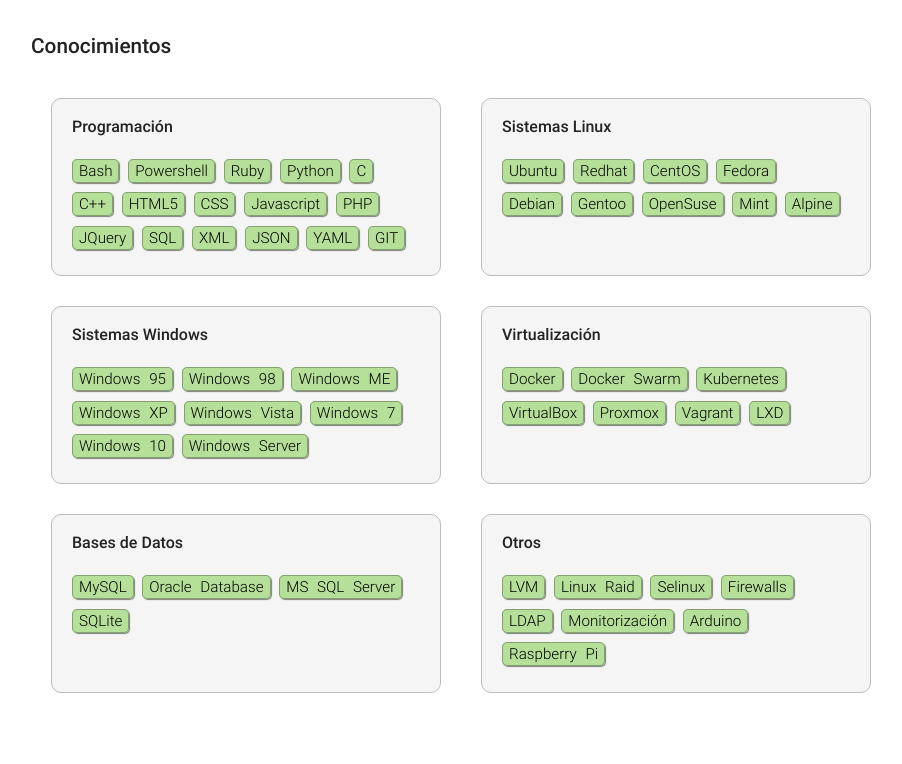
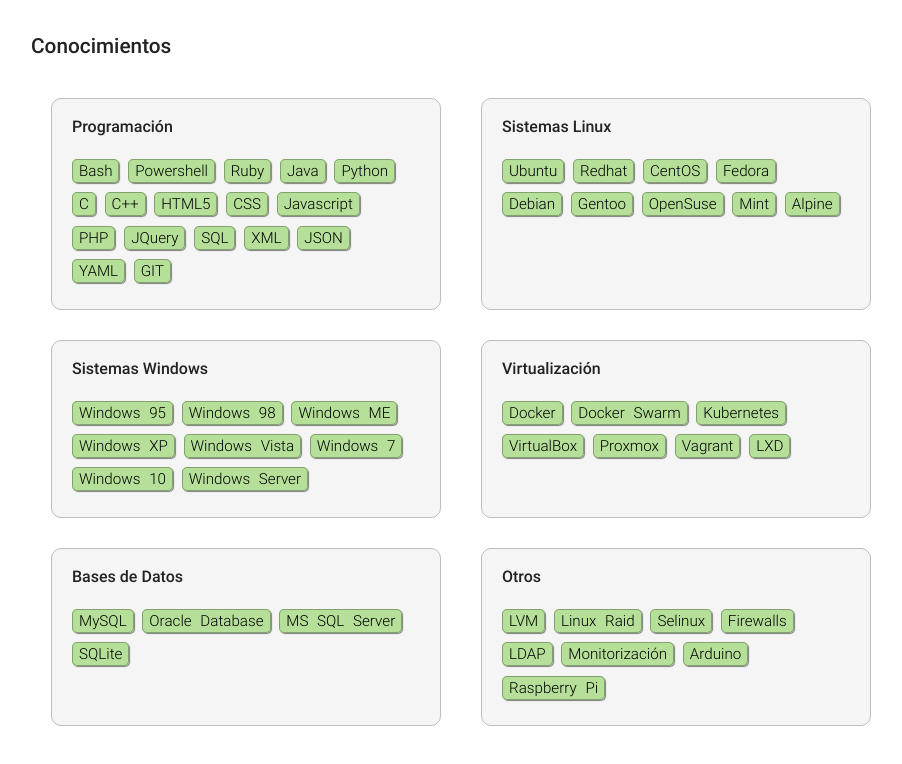
Before and after one commit to jvalrog/mysite, a plain HTML site: page admin.html in a window 1280 px wide. Shown: the part 1069-1833 px from the top of the page, without its empty margins (189-1091 px from the left). Before the commit the page ends 1802 px from the top, so only its background shows below. Drawn offline with Linux system fonts and the light colour scheme.

Commit message:
added java

```diff
--- a/admin.html
+++ b/admin.html
@@ -62,6 +62,7 @@
 								<p><mark>Bash</mark>
 									<mark>Powershell</mark>
 									<mark>Ruby</mark>
+									<mark>Java</mark>
 									<mark>Python</mark>
 									<mark>C</mark>
 									<mark>C++</mark>
```
